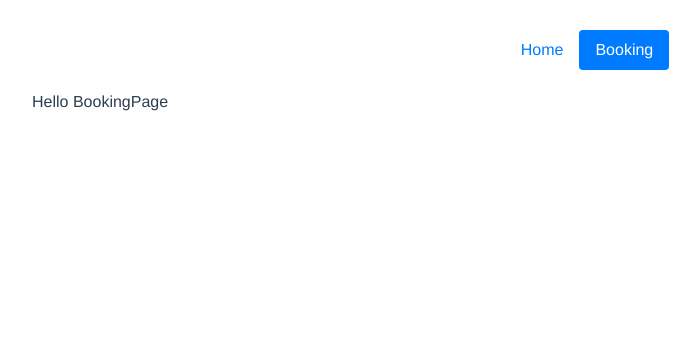
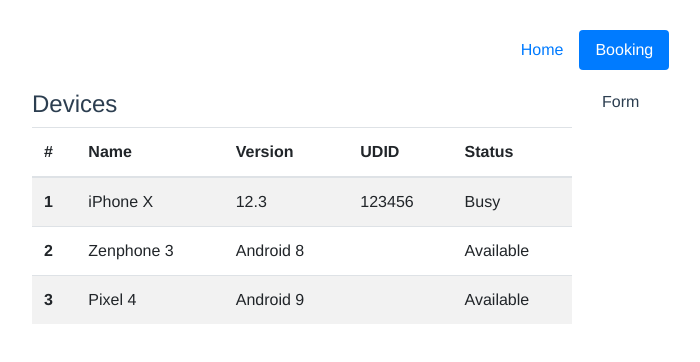
Before and after one commit to leo-le-07/code-book-devices, a Vue app: page /#/booking in a window 1280 px wide. Shown: the top 362 px of the page, without its empty margins (53-753 px from the left). Built offline with nearby package versions, Linux system fonts and the light colour scheme.

Commit message:
Add basic store for app

```diff
--- a/package.json
+++ b/package.json
@@ -10,7 +10,8 @@
   "dependencies": {
     "core-js": "^2.6.5",
     "vue": "^2.6.10",
-    "vue-router": "^3.0.6"
+    "vue-router": "^3.0.6",
+    "vuex": "^3.1.1"
   },
   "devDependencies": {
     "@vue/cli-plugin-babel": "^3.7.0",
--- a/src/components/BookingPage.vue
+++ b/src/components/BookingPage.vue
@@ -1,3 +1,18 @@
 <template>
-  <div>Hello BookingPage</div>
+  <div class="row">
+    <div class="col-sm-6">
+      <DevicesTable />
+    </div>
+    <div class="col-sm-6">Form</div>
+  </div>
 </template>
+
+<script>
+import DevicesTable from './DevicesTable';
+
+export default {
+  components: {
+    DevicesTable,
+  }
+}
+</script>
--- /dev/null
+++ b/src/components/DevicesTable.vue
@@ -0,0 +1,38 @@
+<template>
+  <div>
+    <h4>Devices</h4>
+    <table class="table table-striped">
+      <thead>
+        <tr>
+          <th scope="col">#</th>
+          <th scope="col">Name</th>
+          <th scope="col">Version</th>
+          <th scope="col">UDID</th>
+          <th scope="col">Status</th>
+        </tr>
+      </thead>
+      <tbody>
+        <tr
+          v-for="device in getAllDevices"
+          :key="device.id"
+        >
+          <th scope="row">{{ device.id }}</th>
+          <td>{{ device.name }}</td>
+          <td>{{ device.version }}</td>
+          <td>{{ device.udid }}</td>
+          <td>{{ device.status }}</td>
+        </tr>
+      </tbody>
+    </table>
+  </div>
+</template>
+
+<script>
+export default {
+  computed: {
+    getAllDevices() {
+      return this.$store.getters.getAllDevices;
+    }
+  }
+}
+</script>
--- a/src/components/HomePage.vue
+++ b/src/components/HomePage.vue
@@ -1,5 +1,4 @@
 <template>
-  <div>
   <div class="jumbotron">
     <h1 class="display-4">Codebook</h1>
     <p class="lead">Welcome to codebook for booking testing devices in internal company.</p>
@@ -7,5 +6,4 @@
       <router-link tag="a" class="btn btn-primary btn-lg" to="/booking">Book Now</router-link>
     </p>
   </div>
-  </div>
 </template>
--- a/src/main.js
+++ b/src/main.js
@@ -2,10 +2,12 @@ import Vue from 'vue'
 
 import App from './App.vue'
 import router from './router';
+import store from './store';
 
 Vue.config.productionTip = false
 
 new Vue({
   render: h => h(App),
   router,
+  store,
 }).$mount('#app')
--- /dev/null
+++ b/src/store.js
@@ -0,0 +1,54 @@
+import Vue from 'vue';
+import Vuex from 'vuex';
+
+Vue.use(Vuex);
+
+export default new Vuex.Store({
+  state: {
+    devices: [
+      {
+        id: 1,
+        name: 'iPhone X',
+        version: '12.3',
+        udid: '123456',
+      },
+      {
+        id: 2,
+        name: 'Zenphone 3',
+        version: 'Android 8',
+        udid: '',
+      },
+      {
+        id: 3,
+        name: 'Pixel 4',
+        version: 'Android 9',
+        udid: '',
+      }
+    ],
+    bookedDates: [
+      {
+        id: 1,
+        date: '14/05/2019',
+        deviceId: 1,
+      },
+    ],
+    today: '14/05/2019',
+  },
+  getters: {
+    getBookedDates: (state) => state.bookedDates,
+    getToday: (state) => state.today,
+    getAllDevices: (state, getters) => {
+      const result = state.devices.map((device) => ({
+        ...device,
+        status: getters.getBookedDates.some((e) => e.date === getters.getToday && e.deviceId === device.id) ? 'Busy' : 'Available',
+      }));
+      return result;
+    }
+  },
+  mutations: {
+    // Create mutations
+  },
+  actions: {
+    // Create actions
+  },
+});
```
Also changed, not shown: 1 other file (tests, documents, lock files or other folders). Lines whose indentation alone changed are shown as unchanged.
